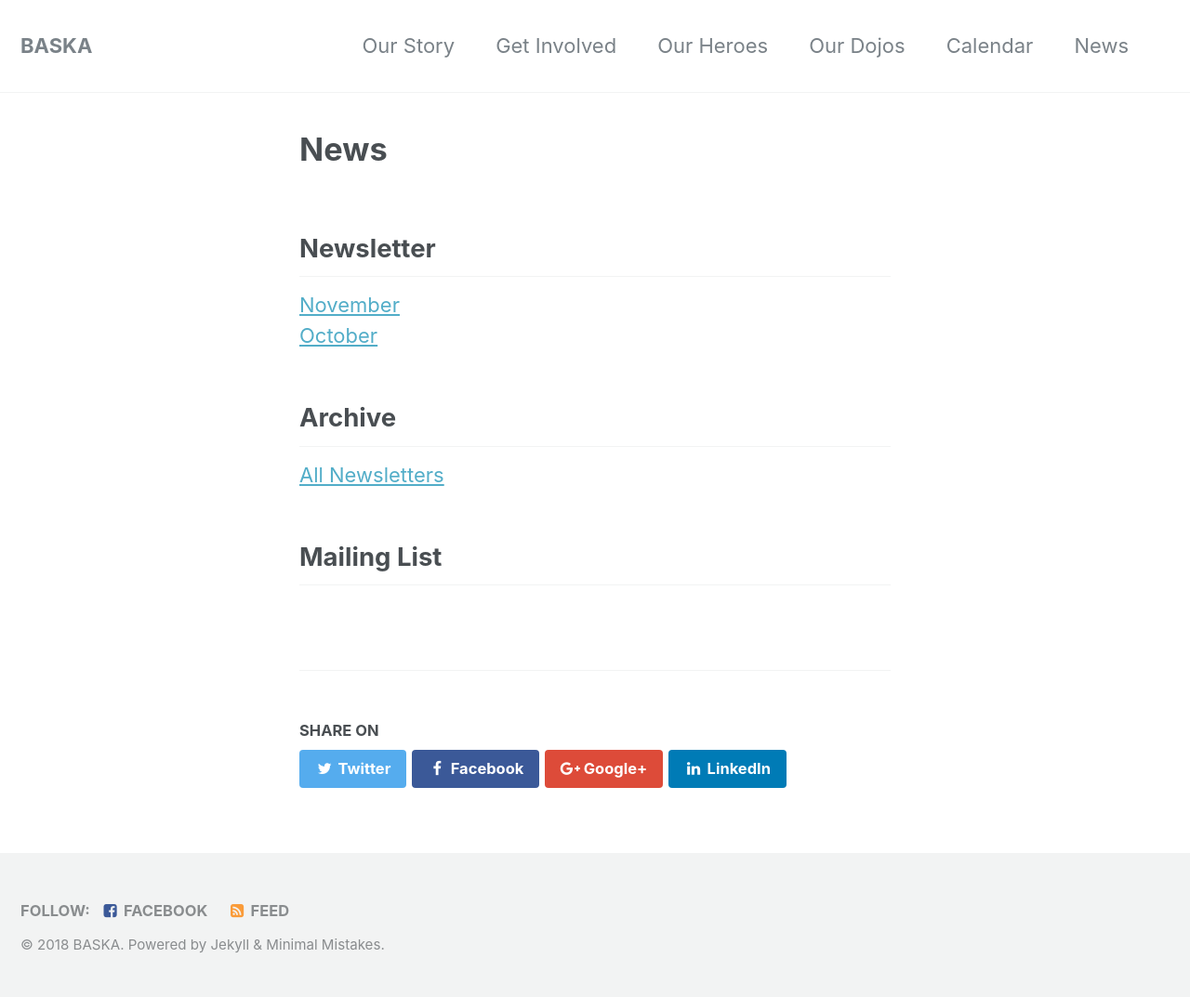
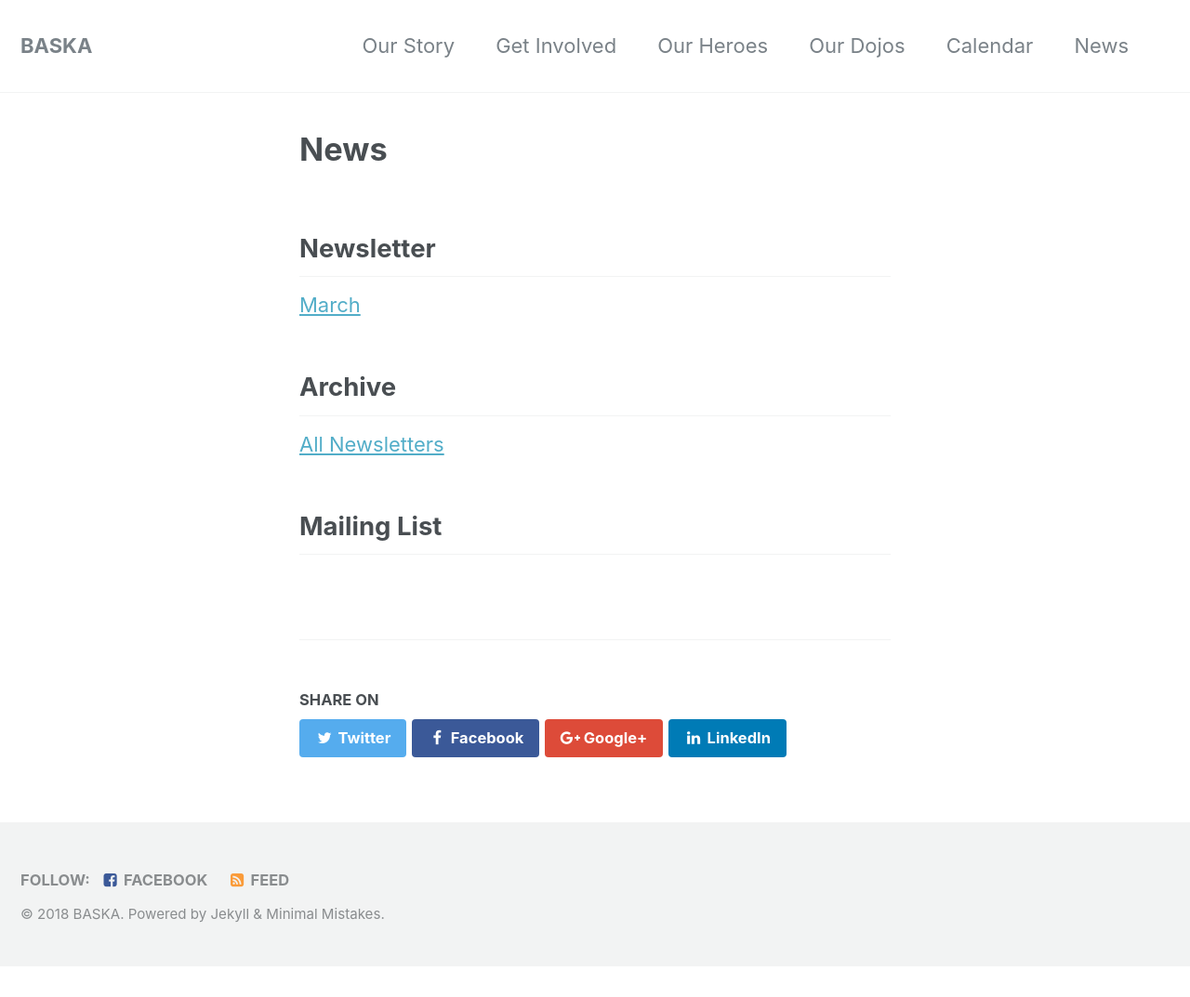
Before and after one commit to BASKA-SA/baska.co.za, a Jekyll site: the page built from _pages/news.md, in a window 1280 px wide. Shown: the whole page at 93% size. Built offline with Jekyll 4.4.1, drawn with Linux system fonts in a browser that asks for light colours; after the commit the page ends 1040 px from its top, so only the background shows below that.

Commit message:
Updated newsletter link

```diff
--- a/_pages/news.md
+++ b/_pages/news.md
@@ -4,8 +4,7 @@ title: News
 ---
 
 ## Newsletter
-[November](https://drive.google.com/file/d/0B5O1IfjRIVDEV3FHU0tUcXdsVWVCaXNjcUwtU2JpS084THFR/view)
-<br>[October](https://drive.google.com/file/d/0B5O1IfjRIVDESHBTVk42dkxEdTNlZU81cE5LczlQVTdGWlRz/view)
+[March](https://drive.google.com/file/d/1s3AkmLNZMMYbkcfkTPr6Ez_fRAMPGXH1/view)
 
 ## Archive
 [All Newsletters](https://karate.carteronline.net/#folder)
```
